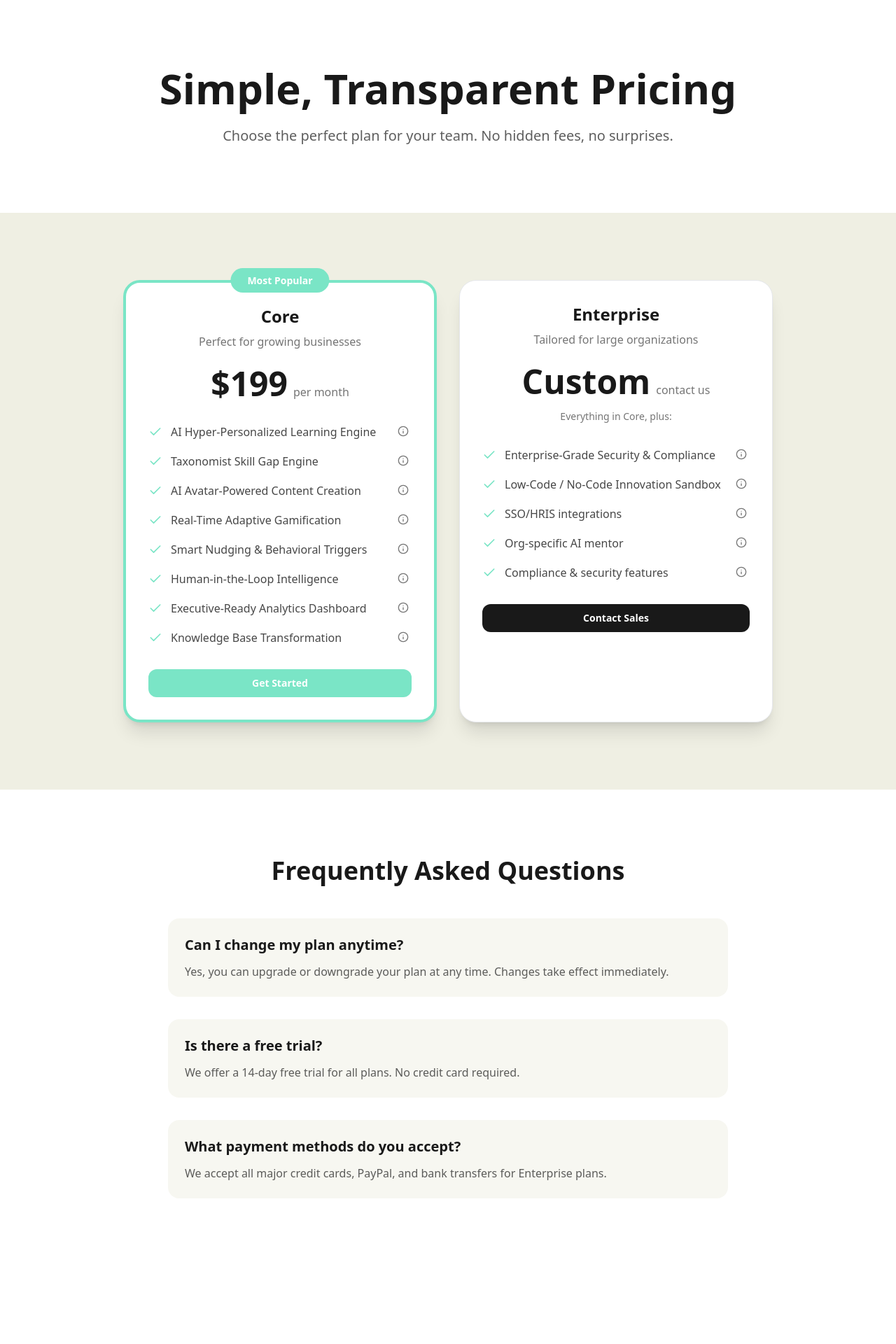
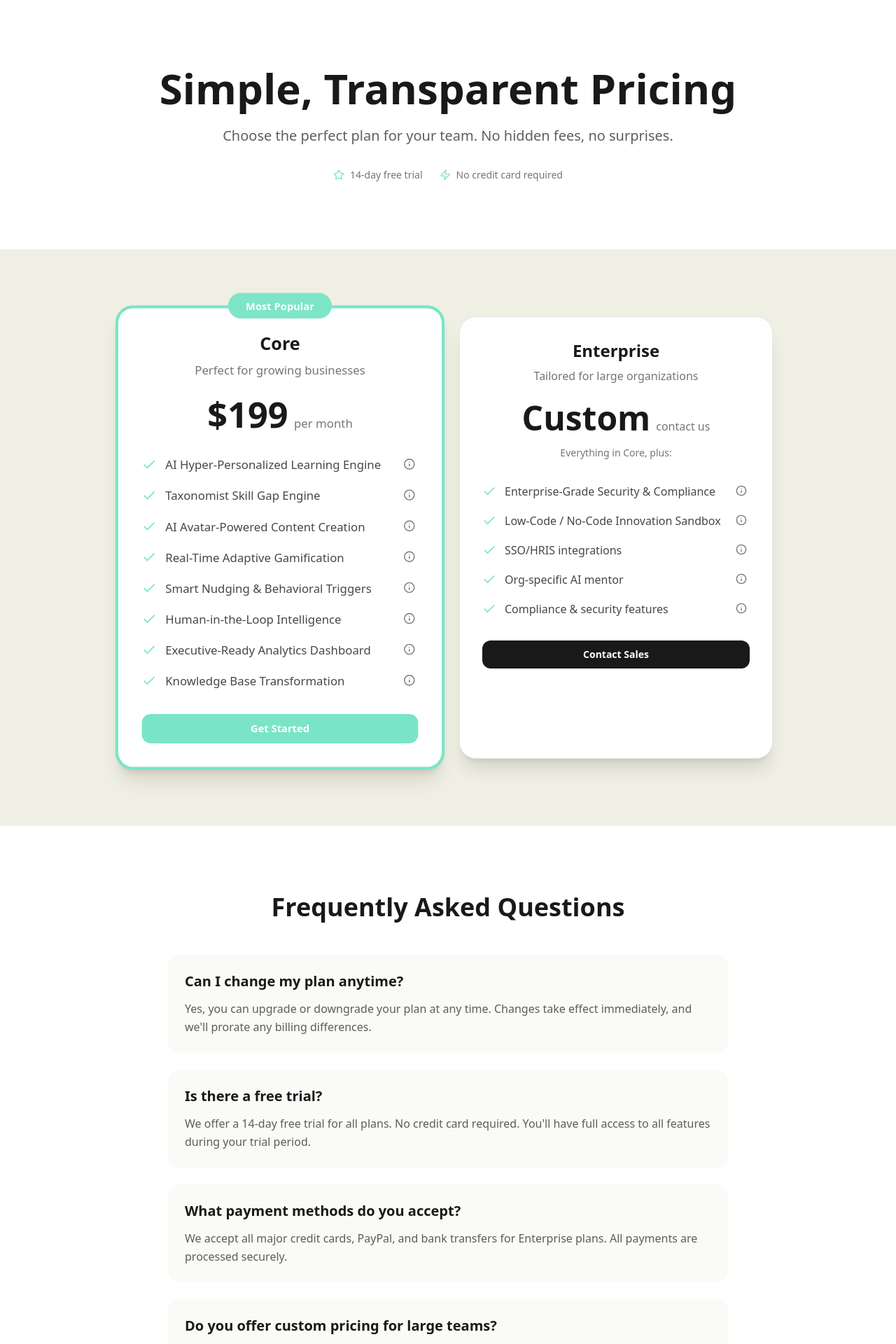
Before and after one commit to kkarakas-lxera/lxera-vision-platform, a React (Vite) app: page /pricing in a window 1280 px wide. Shown: the top 1920 px of the page at 70% size. Before the commit the page ends 1808 px from the top, so only its background shows below. Built offline with nearby package versions, Linux system fonts and the light colour scheme.

Commit message:
Refactor:
Minor changes.

```diff
--- a/src/pages/Pricing.tsx
+++ b/src/pages/Pricing.tsx
@@ -1,6 +1,6 @@
 
 import { Button } from "@/components/ui/button";
-import { Check, Info, ChevronDown } from "lucide-react";
+import { Check, Info, ChevronDown, Star, Zap } from "lucide-react";
 import { Collapsible, CollapsibleContent, CollapsibleTrigger } from "@/components/ui/collapsible";
 import { useState } from "react";
 
@@ -73,9 +73,21 @@ const Pricing = () => {
           <h1 className="text-4xl lg:text-6xl font-bold text-business-black mb-6">
             Simple, Transparent Pricing
           </h1>
-          <p className="text-xl text-business-black/70 max-w-3xl mx-auto">
+          <p className="text-xl text-business-black/70 max-w-3xl mx-auto mb-8">
             Choose the perfect plan for your team. No hidden fees, no surprises.
           </p>
+
+          {/* Trust badges */}
+          <div className="flex justify-center items-center gap-6 text-sm text-business-black/60">
+            <div className="flex items-center gap-2">
+              <Star className="h-4 w-4 text-future-green" />
+              <span>14-day free trial</span>
+            </div>
+            <div className="flex items-center gap-2">
+              <Zap className="h-4 w-4 text-future-green" />
+              <span>No credit card required</span>
+            </div>
+          </div>
         </div>
       </div>
 
@@ -86,27 +98,27 @@ const Pricing = () => {
             {plans.map((plan, index) => (
               <div
                 key={plan.name}
-                className={`relative bg-white rounded-3xl p-8 shadow-xl transition-all duration-300 hover:scale-105 ${
-                  plan.popular ? 'border-4 border-future-green' : 'border border-gray-200'
+                className={`relative bg-white rounded-3xl p-8 shadow-xl transition-all duration-500 hover:shadow-2xl hover:-translate-y-2 group ${
+                  plan.popular ? 'border-4 border-future-green scale-105' : 'border border-gray-200 hover:border-future-green/30'
                 }`}
               >
                 {plan.popular && (
                   <div className="absolute -top-4 left-1/2 transform -translate-x-1/2">
-                    <span className="bg-future-green text-white px-6 py-2 rounded-full text-sm font-semibold">
+                    <span className="bg-future-green text-white px-6 py-2 rounded-full text-sm font-semibold animate-pulse">
                       Most Popular
                     </span>
                   </div>
                 )}
 
                 <div className="text-center mb-8">
-                  <h3 className="text-2xl font-bold text-business-black mb-2">
+                  <h3 className="text-2xl font-bold text-business-black mb-2 group-hover:text-future-green transition-colors duration-300">
                     {plan.name}
                   </h3>
                   <p className="text-business-black/60 mb-6">
                     {plan.description}
                   </p>
                   <div className="mb-4">
-                    <span className="text-5xl font-bold text-business-black">
+                    <span className="text-5xl font-bold text-business-black group-hover:scale-110 transition-transform duration-300 inline-block">
                       {plan.price}
                     </span>
                     <span className="text-business-black/60 ml-2">
@@ -127,19 +139,20 @@ const Pricing = () => {
 
                     return (
                       <li key={featureIndex} className="space-y-2">
-                        <div className="flex items-center">
-                          <Check className="h-5 w-5 text-future-green mr-3 flex-shrink-0" />
-                          <span className="text-business-black/80 flex-1">{feature}</span>
+                        <div className="flex items-center group/feature">
+                          <Check className="h-5 w-5 text-future-green mr-3 flex-shrink-0 group-hover/feature:scale-110 transition-transform duration-200" />
+                          <span className="text-business-black/80 flex-1 group-hover/feature:text-business-black transition-colors duration-200">{feature}</span>
                           {hasExplanation && (
                             <Collapsible>
                               <CollapsibleTrigger
                                 onClick={() => toggleFeature(featureId)}
-                                className="ml-2 p-1 hover:bg-gray-100 rounded-full transition-colors"
+                                className="ml-2 p-1 hover:bg-future-green/10 rounded-full transition-all duration-200 hover:scale-110"
+                                title="Click for details"
                               >
-                                <Info className="h-4 w-4 text-business-black/60 hover:text-business-black" />
+                                <Info className="h-4 w-4 text-business-black/60 hover:text-future-green transition-colors duration-200" />
                               </CollapsibleTrigger>
-                              <CollapsibleContent className="mt-2 ml-8">
-                                <div className="bg-smart-beige/50 rounded-lg p-3 text-sm text-business-black/70">
+                              <CollapsibleContent className="mt-2 ml-8 animate-accordion-down">
+                                <div className="bg-smart-beige/50 rounded-lg p-3 text-sm text-business-black/70 border-l-2 border-future-green/30 shadow-sm">
                                   {featureExplanations[feature]}
                                 </div>
                               </CollapsibleContent>
@@ -152,10 +165,10 @@ const Pricing = () => {
                 </ul>
 
                 <Button
-                  className={`w-full py-3 rounded-xl font-semibold transition-all duration-300 ${
+                  className={`w-full py-3 rounded-xl font-semibold transition-all duration-300 hover:scale-105 hover:shadow-lg ${
                     plan.popular
-                      ? 'bg-future-green hover:bg-future-green/90 text-white'
-                      : 'bg-business-black hover:bg-business-black/90 text-white'
+                      ? 'bg-future-green hover:bg-future-green/90 text-white hover:shadow-future-green/25'
+                      : 'bg-business-black hover:bg-business-black/90 text-white hover:shadow-business-black/25'
                   }`}
                 >
                   {plan.name === 'Enterprise' ? 'Contact Sales' : 'Get Started'}
@@ -166,40 +179,41 @@ const Pricing = () => {
         </div>
       </div>
 
-      {/* FAQ Section */}
+      {/* Enhanced FAQ Section */}
       <div className="py-16 lg:py-24 bg-white">
         <div className="max-w-4xl mx-auto px-6 lg:px-12">
           <h2 className="text-3xl lg:text-4xl font-bold text-business-black text-center mb-12">
             Frequently Asked Questions
           </h2>
 
-          <div className="space-y-8">
-            <div className="bg-smart-beige/50 rounded-2xl p-6">
-              <h3 className="text-xl font-semibold text-business-black mb-3">
-                Can I change my plan anytime?
-              </h3>
-              <p className="text-business-black/70">
-                Yes, you can upgrade or downgrade your plan at any time. Changes take effect immediately.
-              </p>
-            </div>
-
-            <div className="bg-smart-beige/50 rounded-2xl p-6">
-              <h3 className="text-xl font-semibold text-business-black mb-3">
-                Is there a free trial?
-              </h3>
-              <p className="text-business-black/70">
-                We offer a 14-day free trial for all plans. No credit card required.
-              </p>
-            </div>
-
-            <div className="bg-smart-beige/50 rounded-2xl p-6">
-              <h3 className="text-xl font-semibold text-business-black mb-3">
-                What payment methods do you accept?
-              </h3>
-              <p className="text-business-black/70">
-                We accept all major credit cards, PayPal, and bank transfers for Enterprise plans.
-              </p>
-            </div>
+          <div className="space-y-6">
+            {[
+              {
+                question: "Can I change my plan anytime?",
+                answer: "Yes, you can upgrade or downgrade your plan at any time. Changes take effect immediately, and we'll prorate any billing differences."
+              },
+              {
+                question: "Is there a free trial?",
+                answer: "We offer a 14-day free trial for all plans. No credit card required. You'll have full access to all features during your trial period."
+              },
+              {
+                question: "What payment methods do you accept?",
+                answer: "We accept all major credit cards, PayPal, and bank transfers for Enterprise plans. All payments are processed securely."
+              },
+              {
+                question: "Do you offer custom pricing for large teams?",
+                answer: "Yes! For teams over 100 users, we offer custom pricing and additional enterprise features. Contact our sales team for a personalized quote."
+              }
+            ].map((faq, index) => (
+              <div key={index} className="bg-smart-beige/30 rounded-2xl p-6 hover:bg-smart-beige/50 transition-all duration-300 hover:shadow-md group">
+                <h3 className="text-xl font-semibold text-business-black mb-3 group-hover:text-future-green transition-colors duration-300">
+                  {faq.question}
+                </h3>
+                <p className="text-business-black/70 leading-relaxed">
+                  {faq.answer}
+                </p>
+              </div>
+            ))}
           </div>
         </div>
       </div>
```
